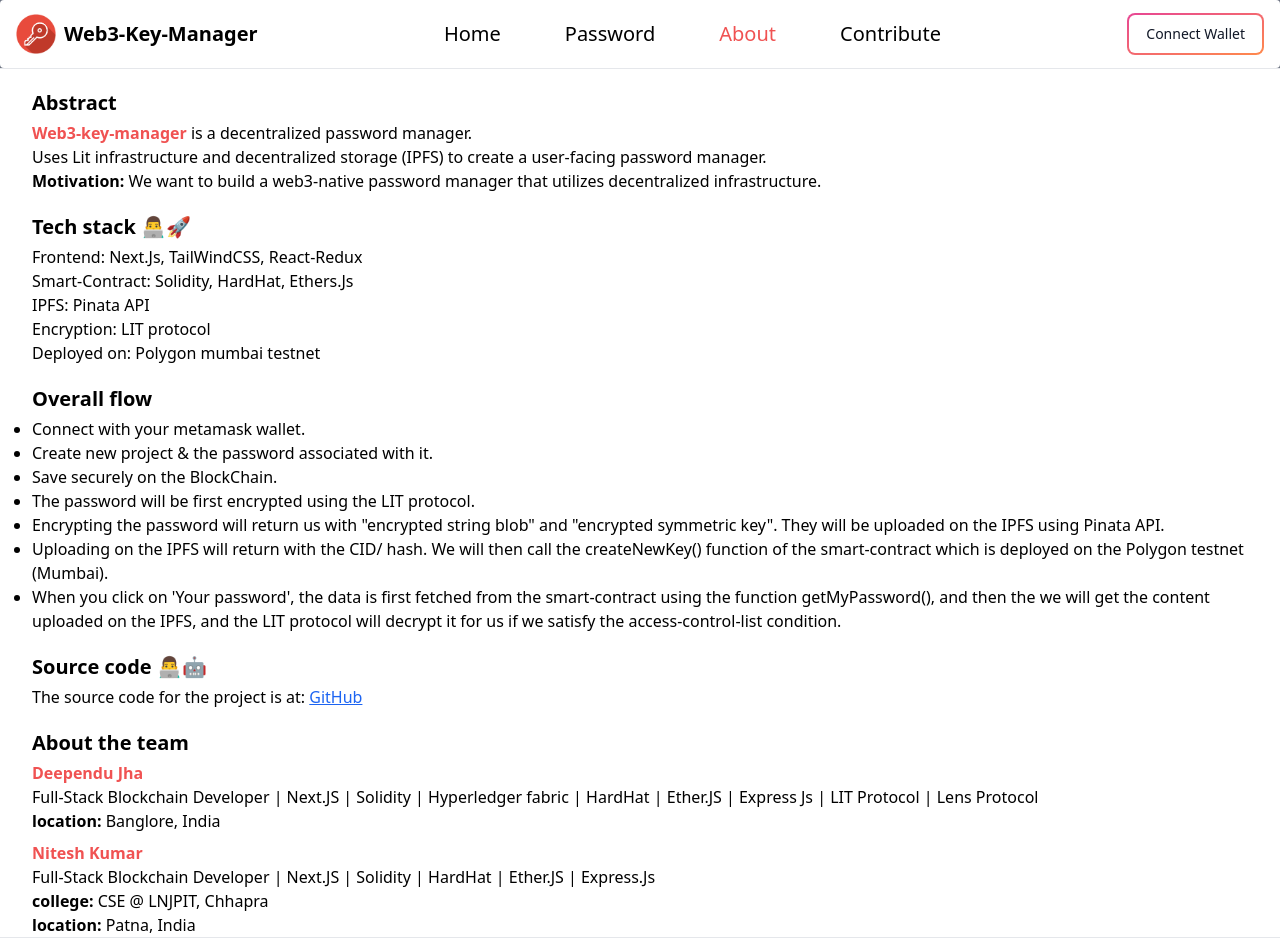
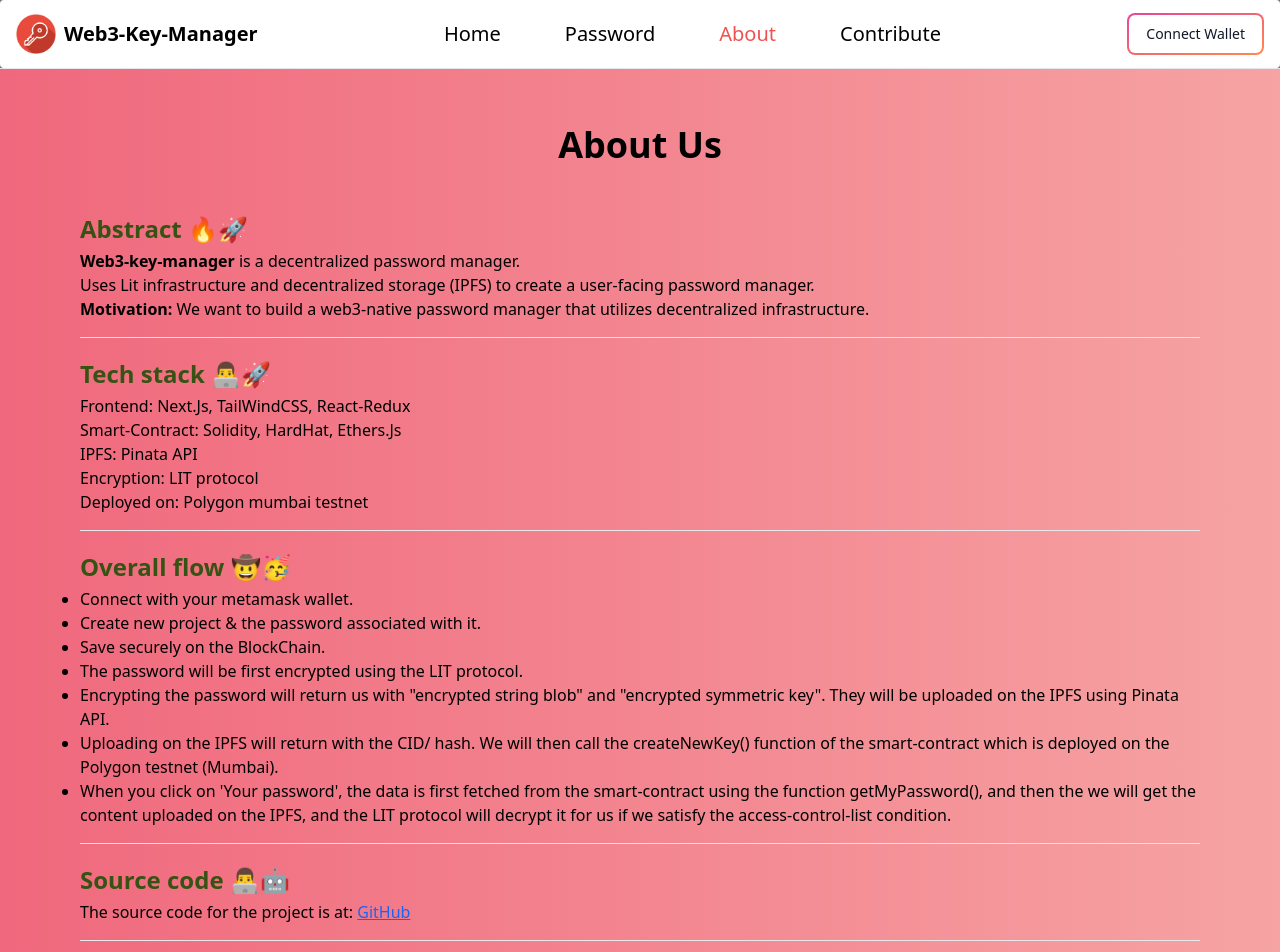
Before and after one commit to deependujha/web3-key-manager, a Next.js app in the folder frontend/: page /about in a window 1280 px wide. Shown: the top 952 px of the page. Built offline with nearby package versions, Linux system fonts and the light colour scheme.

Commit message:
css of about page done

```diff
--- a/frontend/components/about/AboutComponent.jsx
+++ b/frontend/components/about/AboutComponent.jsx
@@ -7,19 +7,26 @@
 
 const AboutComponent = () => {
 	return (
-		<div>
-			<div className="text-xl font-bold mt-5 mb-1"> Abstract</div>
+    <div className='px-10 lg:px-20'>
+      <div className="text-2xl font-bold mt-12 mb-1 text-lime-900"> Abstract 🔥🚀</div>
 			<Abstract />
-			<div className="text-xl font-bold mt-5 mb-1">Tech stack 👨‍💻🚀</div>
+			<hr className='my-4'></hr>
+      <div className="text-2xl font-bold mt-5 mb-1 text-lime-900">Tech stack 👨‍💻🚀</div>
 			<TechStack />
-			<div className="text-xl font-bold mt-5 mb-1">Overall flow</div>
+			<hr className='my-4'></hr>
+
+      <div className="text-2xl font-bold mt-5 mb-1 text-lime-900">Overall flow 🤠🥳</div>
 			<OverAll />
-			<div className="text-xl font-bold mt-5 mb-1">Source code 👨‍💻🤖 </div>
+			<hr className='my-4'></hr>
+
+      <div className="text-2xl font-bold mt-5 mb-1 text-lime-900">Source code 👨‍💻🤖 </div>
 			<SourceCode />
-			<div className="text-xl font-bold mt-5 mb-1">About the team</div>
-			<Team />
-		</div>
-	);
+			<hr className='my-4'></hr>
+
+      <div className="text-2xl font-bold mt-5 mb-1 text-lime-900">The team 😎😎</div>
+      <Team />
+    </div>
+  );
 };
 
 export default AboutComponent;
--- a/frontend/components/about/Abstract.jsx
+++ b/frontend/components/about/Abstract.jsx
@@ -4,7 +4,7 @@
 	return (
 		<div>
 			<div>
-				<span className="font-bold text-red-500">Web3-key-manager </span>
+				<span className="font-bold ">Web3-key-manager </span>
 				is a decentralized password manager.
 			</div>
 			<div>
--- a/frontend/components/about/Team.jsx
+++ b/frontend/components/about/Team.jsx
@@ -4,7 +4,7 @@
 	return (
 		<div>
 			<div className='mb-2'>
-				<div className="font-bold text-md text-red-500">Deependu Jha</div>
+				<div className="font-bold text-md ">Deependu Jha</div>
 				<div>
 					Full-Stack Blockchain Developer | Next.JS | Solidity | Hyperledger
 					fabric | HardHat | Ether.JS | Express Js | LIT Protocol | Lens
@@ -15,8 +15,8 @@
 					Banglore, India
 				</div>
 			</div>
-			<div>
-				<div className="font-bold text-md text-red-500">Nitesh Kumar</div>
+			<div className='pb-10'>
+				<div className="font-bold text-md ">Nitesh Kumar</div>
 				<div>
 					Full-Stack Blockchain Developer | Next.JS | Solidity | HardHat |
 					Ether.JS | Express.Js
--- a/frontend/pages/about.js
+++ b/frontend/pages/about.js
@@ -12,10 +12,13 @@
 	}, []);
 
 	return (
-		<div className={styles.container}>
-			<AboutComponent />
-		</div>
-	);
+    <div className="bg-gradient-to-r from-[#f0687d] to-[#f6a3a3]">
+      <div className="pt-14 flex justify-center font-bold text-4xl">
+        About Us
+      </div>
+      <AboutComponent />
+    </div>
+  );
 };
 
 export default about;
```
